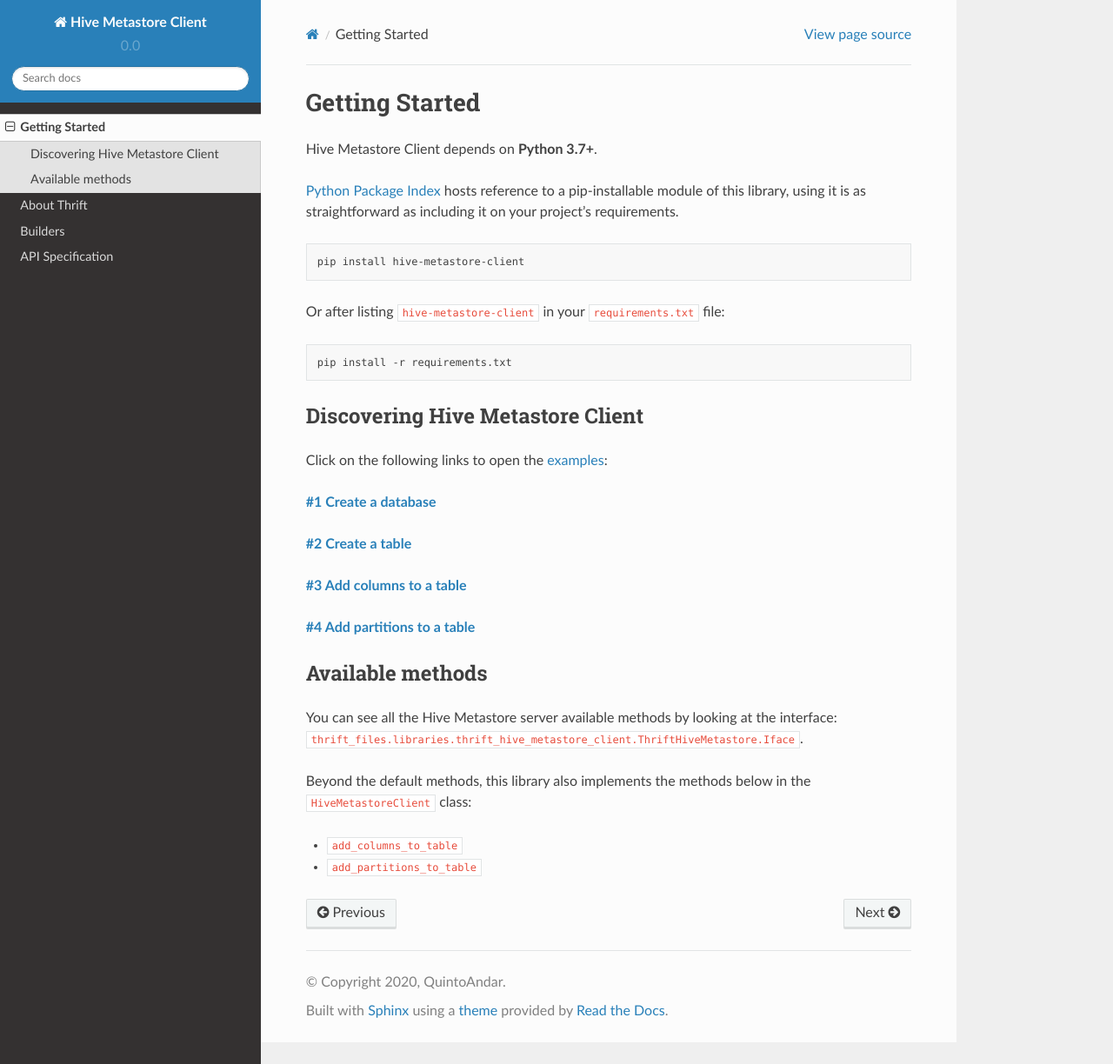
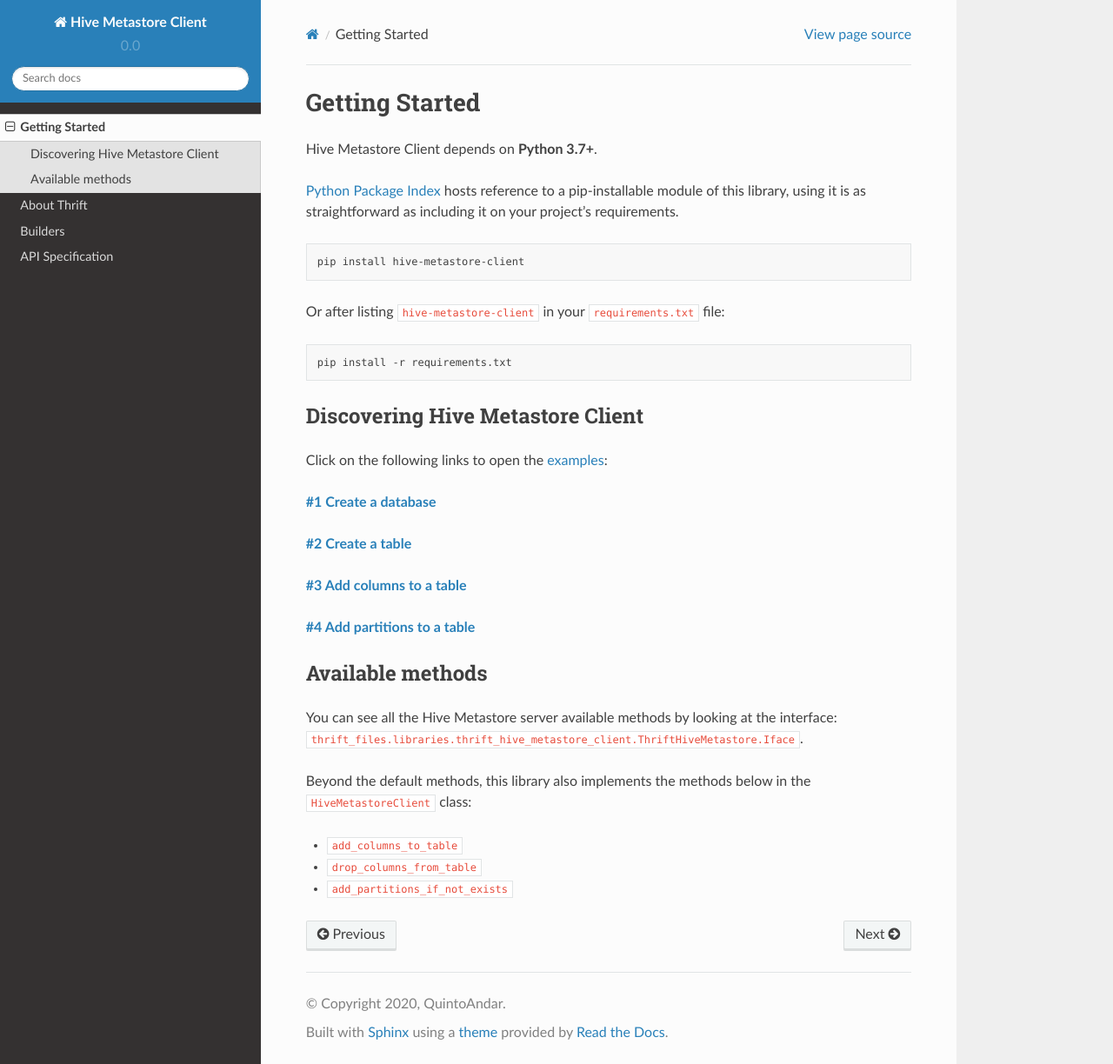
Before and after one commit to quintoandar/hive-metastore-client, a Sphinx documentation site: the page built from docs/source/getstarted.md, in a window 1280 px wide and 1224 px high. Shown: the whole window at 87% size. Built offline with Sphinx 7.4.7 and the Read the Docs theme 2.0.0, drawn with Linux system fonts in a browser that asks for light colours.

Commit message:
Update docs

```diff
--- a/docs/source/getstarted.md
+++ b/docs/source/getstarted.md
@@ -36,4 +36,5 @@
 the [`HiveMetastoreClient`](https://github.com/quintoandar/hive-metastore-client/blob/main/hive_metastore_client/hive_metastore_client.py) class:
 
 - [`add_columns_to_table`](https://hive-metastore-client.readthedocs.io/en/latest/hive_metastore_client.html#hive_metastore_client.hive_metastore_client.HiveMetastoreClient.add_columns_to_table)
-- [`add_partitions_to_table`](https://hive-metastore-client.readthedocs.io/en/latest/hive_metastore_client.html#hive_metastore_client.hive_metastore_client.HiveMetastoreClient.add_columns_to_table)
+- [`drop_columns_from_table`](https://hive-metastore-client.readthedocs.io/en/latest/hive_metastore_client.html#hive_metastore_client.hive_metastore_client.HiveMetastoreClient.drop_columns_from_table)
+- [`add_partitions_if_not_exists`](https://hive-metastore-client.readthedocs.io/en/latest/hive_metastore_client.html#hive_metastore_client.hive_metastore_client.HiveMetastoreClient.add_columns_to_table)
```
